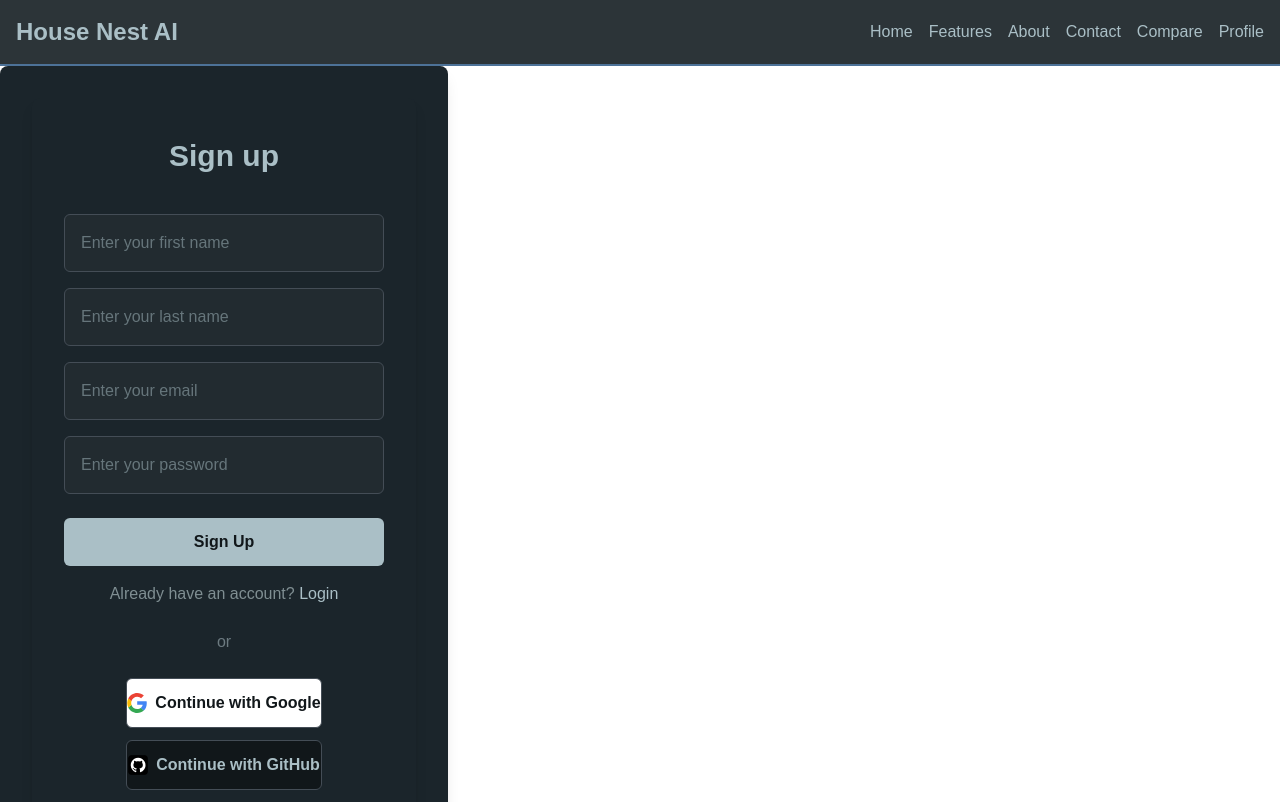
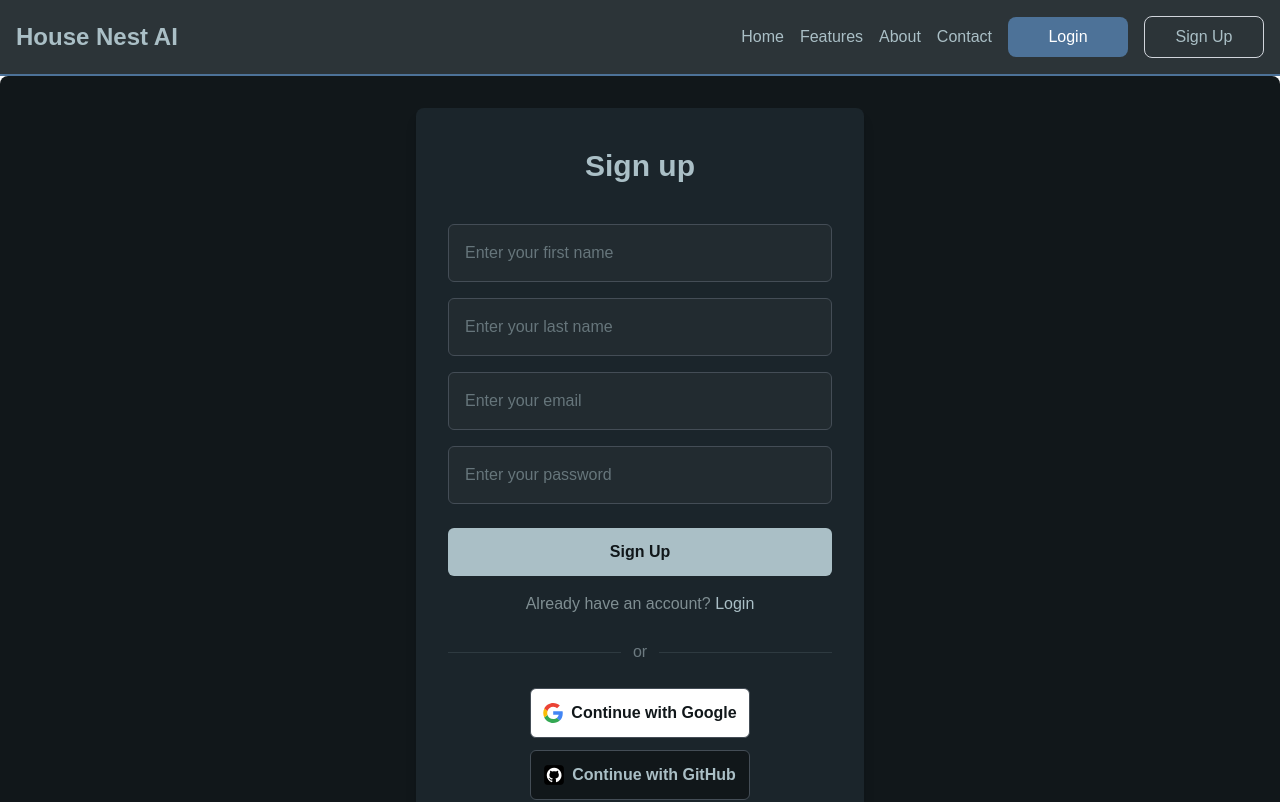
Before and after one commit to theHTMLSpot/HouseNestAI, a Next.js app: page /signup in a window 1280 px wide. Shown: the top 802 px of the page. Built offline with nearby package versions, Linux system fonts and the light colour scheme.

Commit message:
fix: aligned credeantals to middle

```diff
--- a/app/profile/page.tsx
+++ b/app/profile/page.tsx
@@ -4,7 +4,7 @@ import ProfilePage from "@/pages/profilePage";
 
 export default function Profile() {
 	return (
-		<div className="w-full max-w-md rounded-lg bg-[#1b252b] p-8 shadow-lg">
+		<div className="flex w-[100vw] items-center justify-center rounded-lg bg-[#11171a] p-8 shadow-lg">
 			<ProfilePage />
 		</div>
 	);
--- a/app/signup/page.tsx
+++ b/app/signup/page.tsx
@@ -12,7 +12,7 @@ export default function RegisterPage() {
 	};
 
 	return (
-		<div className="w-full max-w-md rounded-lg bg-[#1b252b] p-8 shadow-lg">
+		<div className="flex w-[100vw] items-center justify-center rounded-lg bg-[#11171a] p-8 shadow-lg">
 			{currentStep === 1 && <SignupPage handleNext={handleNext} />}
 			{currentStep === 2 && <CardDetailsPage />}
 		</div>
--- a/components/parts/navbar.tsx
+++ b/components/parts/navbar.tsx
@@ -23,7 +23,7 @@ export default function Navbar() {
 		router.push("/signup");
 	};
 
-	const signedIn = true; //! Replace with actual authentication logic
+	const signedIn = false; //! Replace with actual authentication logic
 
 	return (
 		<div className="relative flex w-full items-center justify-between border-b-2 border-b-[#4d7298] bg-[#2c3438] p-4 text-[#aabfc6]">
--- a/pages/signupStep1.tsx
+++ b/pages/signupStep1.tsx
@@ -10,9 +10,6 @@ type SignupPageProps = {
 };
 
 export default function SignupPage({ handleNext }: SignupPageProps) {
-
-
-
 	const [formData, setFormData] = useState({
 		firstName: "",
 		lastName: "",
@@ -168,7 +165,7 @@ export default function SignupPage({ handleNext }: SignupPageProps) {
 				</a>
 			</p>
 
-			<div className="my-6 flex items-center">
+			<div className="my-6 flex w-[100%] items-center justify-center">
 				<div className="h-px flex-1 bg-[#2e3a40]"></div>
 				<span className="mx-3 text-[#6c7a80]">or</span>
 				<div className="h-px flex-1 bg-[#2e3a40]"></div>
@@ -177,7 +174,7 @@ export default function SignupPage({ handleNext }: SignupPageProps) {
 			<div className="space-y-3">
 				<Link
 					href="http://localhost:8000/auth/google"
-					className="flex w-full items-center justify-center gap-2 rounded-md border border-[#444d56] bg-[#ffffff] py-3 font-semibold text-[#11171a] transition hover:bg-[#f0f0f0]"
+					className="flex w-full items-center justify-center gap-2 rounded-md border border-[#444d56] bg-[#ffffff] p-3 font-semibold text-[#11171a] transition hover:bg-[#f0f0f0]"
 				>
 					<Image
 						src="/google.svg"
@@ -191,7 +188,7 @@ export default function SignupPage({ handleNext }: SignupPageProps) {
 
 				<Link
 					href="http://localhost:8000/auth/github"
-					className="flex w-full items-center justify-center gap-2 rounded-md border border-[#444d56] bg-[#11171a] py-3 font-semibold text-[#aabfc6] transition hover:bg-[#1f2a30]"
+					className="flex w-full items-center justify-center gap-2 rounded-md border border-[#444d56] bg-[#11171a] p-3 font-semibold text-[#aabfc6] transition hover:bg-[#1f2a30]"
 				>
 					<Image
 						src="/github.svg"
```
